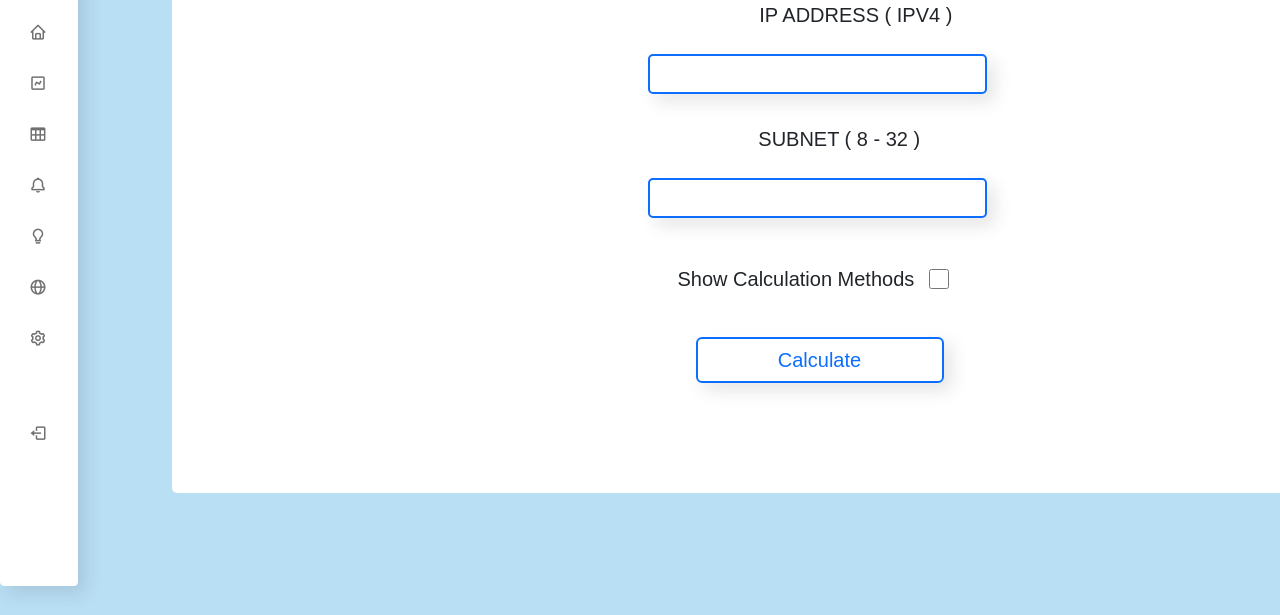
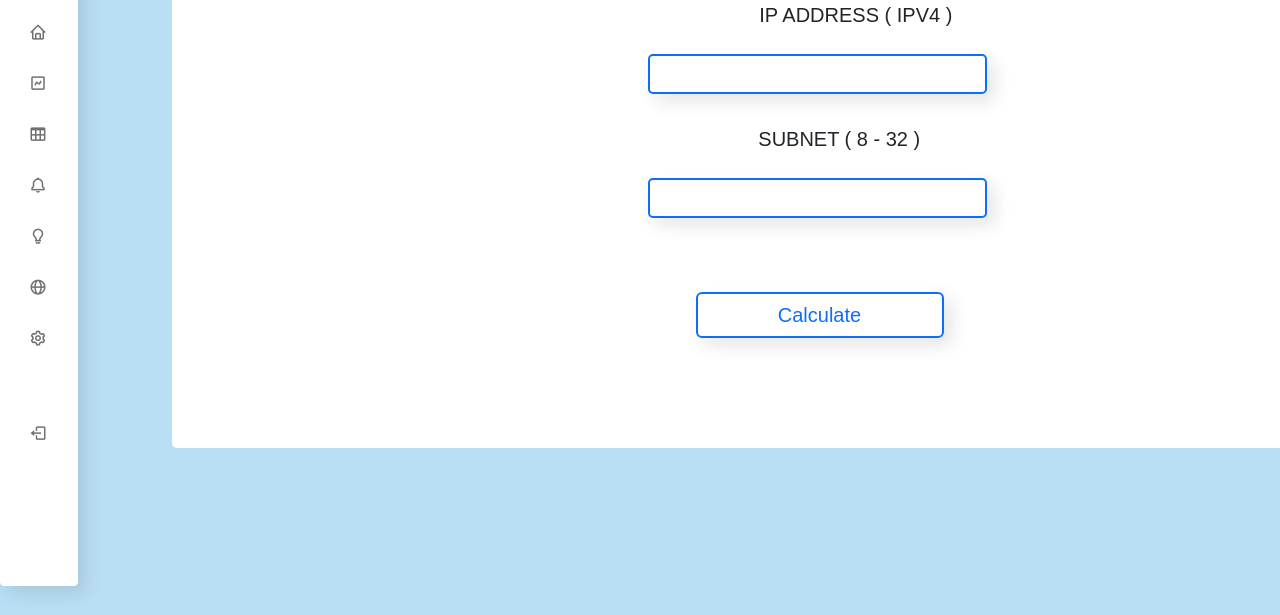
Before and after one commit to Computer-Networks-RCOEM-CSE-A-2025/IP_World, a plain HTML site: page index.html in a window 1280 px wide. Shown: the part 185-800 px from the top of the page. Drawn offline with nearby package versions, Linux system fonts and the light colour scheme.

Commit message:
Update index.html

```diff
--- a/index.html
+++ b/index.html
@@ -165,12 +165,12 @@
               />
             </div>
             <div class="inputBox">
-              <div class="checkbox-wrapper">
+<!--               <div class="checkbox-wrapper">
                 <label for="method" class="label_method"
                   >Show Calculation Methods</label
                 >
                 <input type="checkbox" class="show-method" />
-              </div>
+              </div> -->
               <button
                 type="button"
                 class="btn btn-outline-primary"
```
